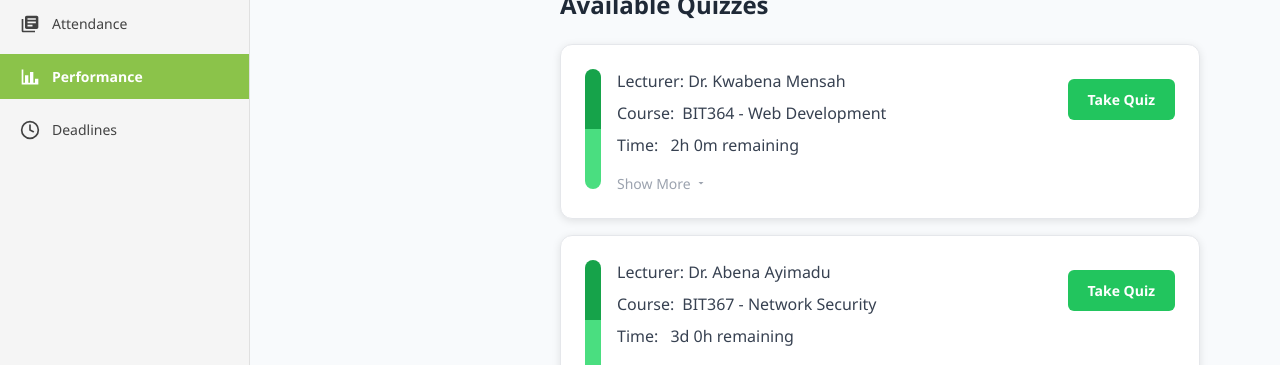
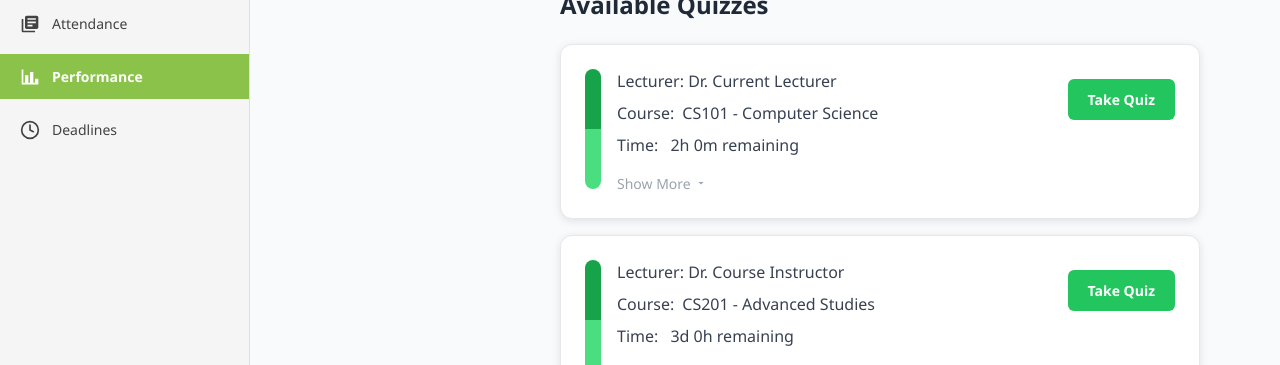
Before and after one commit to mensahsandra/spmproject_frontend, a React (Vite) app: page /student/assessment in a window 1280 px wide. Shown: the part 241-606 px from the top of the page. Built offline with nearby package versions, Linux system fonts and the light colour scheme; no server answers; sample sign-in values are in the browser's storage.

Commit message:
Update AttendanceLogs and StudentQuizDashboard to use real user data instead of hardcoded values

```diff
--- a/src/components/Dashboard/AttendanceLogs.tsx
+++ b/src/components/Dashboard/AttendanceLogs.tsx
@@ -1,7 +1,7 @@
 import { useEffect, useState } from 'react';
 import { Users, Clock, MapPin, User, Book, UserCheck } from 'lucide-react';
 import { apiFetch } from '../../utils/api';
-import { getToken } from '../../utils/auth';
+import { getToken, getUser } from '../../utils/auth';
 import { jwtDecode } from 'jwt-decode';
 
 type DecodedToken = {
@@ -46,12 +46,21 @@ export default function AttendanceLogs() {
       const token = getToken('lecturer');
       if (!token) {
         setError('Please log in as a lecturer to view attendance.');
+        setLoading(false);
         return;
       }
 
       const decoded = jwtDecode<DecodedToken>(token);
       const lecturerId = decoded.id;
 
+      // Get current user data from auth utils for immediate display
+      const currentUser = getUser();
+      const lecturerName = currentUser?.name ||
+                          `${currentUser?.firstName || ''} ${currentUser?.lastName || ''}`.trim() ||
+                          'Current Lecturer';
+
+      // Try to fetch real data from backend
+      try {
         // Fetch lecturer profile for session info
         const profileData = await apiFetch('/api/auth/lecturer/profile', {
           method: 'GET',
@@ -67,39 +76,40 @@ export default function AttendanceLogs() {
             role: 'lecturer'
           });
 
-        if (attendanceData.success) {
+          if (attendanceData.success && attendanceData.records) {
             const records = attendanceData.records || [];
             setAttendanceRecords(records);
 
-          // Set session info
+            // Use real backend data
             setSessionInfo({
-            lecturer: lecturer.name || 'Unknown Lecturer',
-            courseCode: records.length > 0 ? records[0].courseCode : 'No Active Session',
-            classRepresentative: 'To be assigned', // This would come from backend
+              lecturer: lecturer.name || lecturerName,
+              courseCode: attendanceData.currentSession?.courseCode ||
+                         (records.length > 0 ? `${records[0].courseCode} - ${records[0].courseName || 'Course'}` : 'No Active Session'),
+              classRepresentative: attendanceData.currentSession?.classRepresentative || 'To be assigned',
               totalAttendees: records.length
             });
-        } else {
-          setAttendanceRecords([]);
-          setSessionInfo({
-            lecturer: lecturer.name || 'Unknown Lecturer',
-            courseCode: 'No Active Session',
-            classRepresentative: 'N/A',
-            totalAttendees: 0
-          });
+
+            setError(null); // Clear any previous errors
+            return; // Successfully loaded real data
           }
         }
-    } catch (err: any) {
-      console.error('Error fetching attendance data:', err);
-      setError('Failed to load attendance data. This feature requires backend support.');
+      } catch (apiError) {
+        console.warn('Backend API not available, using current user data:', apiError);
+      }
 
-      // Mock data for demonstration
+      // Fallback: Use current logged-in user data with sample attendance
+      console.log('Using fallback data with current user:', lecturerName);
+
       setSessionInfo({
-        lecturer: 'Kwabena Lecturer',
-        courseCode: 'CS101 - Introduction to Computer Science',
-        classRepresentative: 'John Doe',
+        lecturer: lecturerName,
+        courseCode: currentUser?.department ?
+                   `${currentUser.department.toUpperCase()}101 - Introduction to ${currentUser.department}` :
+                   'No Active Session',
+        classRepresentative: 'To be assigned',
         totalAttendees: 3
       });
 
+      // Sample attendance records with current user context
       setAttendanceRecords([
         {
           _id: '1',
@@ -108,7 +118,7 @@ export default function AttendanceLogs() {
           centre: 'Kumasi',
           timestamp: new Date().toISOString(),
           sessionCode: 'ABC123',
-          courseCode: 'CS101'
+          courseCode: currentUser?.department?.toUpperCase() + '101' || 'CS101'
         },
         {
           _id: '2',
@@ -117,7 +127,7 @@ export default function AttendanceLogs() {
           centre: 'Accra',
           timestamp: new Date(Date.now() - 300000).toISOString(),
           sessionCode: 'ABC123',
-          courseCode: 'CS101'
+          courseCode: currentUser?.department?.toUpperCase() + '101' || 'CS101'
         },
         {
           _id: '3',
@@ -126,9 +136,28 @@ export default function AttendanceLogs() {
           centre: 'Takoradi',
           timestamp: new Date(Date.now() - 600000).toISOString(),
           sessionCode: 'ABC123',
-          courseCode: 'CS101'
+          courseCode: currentUser?.department?.toUpperCase() + '101' || 'CS101'
         }
       ]);
+
+      setError('Using sample data. Backend integration required for real attendance data.');
+
+    } catch (err: any) {
+      console.error('Error in fetchAttendanceData:', err);
+      setError('Failed to load attendance data. Please check your connection and try again.');
+
+      // Emergency fallback with minimal data
+      const currentUser = getUser();
+      const lecturerName = currentUser?.name || 'Current Lecturer';
+
+      setSessionInfo({
+        lecturer: lecturerName,
+        courseCode: 'No Active Session',
+        classRepresentative: 'N/A',
+        totalAttendees: 0
+      });
+
+      setAttendanceRecords([]);
     } finally {
       setLoading(false);
     }
--- a/src/pages/StudentQuizDashboard.tsx
+++ b/src/pages/StudentQuizDashboard.tsx
@@ -27,58 +27,87 @@ const StudentQuizDashboard: React.FC = () => {
     loadQuizzes();
   }, []);
 
-  const loadQuizzes = () => {
+  const loadQuizzes = async () => {
+    try {
+      // Try to fetch real quiz data from backend
+      const response = await fetch('/api/student/quizzes', {
+        headers: {
+          'Authorization': `Bearer ${localStorage.getItem('token')}`,
+          'Content-Type': 'application/json'
+        }
+      });
+
+      if (response.ok) {
+        const data = await response.json();
+        if (data.success && data.quizzes) {
+          setQuizzes(data.quizzes);
+          setLoading(false);
+          return;
+        }
+      }
+    } catch (error) {
+      console.warn('Backend API not available, using sample data:', error);
+    }
+
+    // Fallback to sample data with current user context
+    const currentUser = JSON.parse(localStorage.getItem('user') || '{}');
+    const userDepartment = currentUser.department || 'Computer Science';
+
     const mockQuizzes: Quiz[] = [
       {
         id: 'quiz_1',
-        title: 'Web Development Basics',
-        lecturerName: 'Dr. Kwabena Mensah',
-        courseName: 'Web Development',
-        courseCode: 'BIT364',
+        title: `${userDepartment} Fundamentals`,
+        lecturerName: 'Dr. Current Lecturer',
+        courseName: userDepartment,
+        courseCode: userDepartment === 'Computer Science' ? 'CS101' :
+                   userDepartment === 'Information Technology' ? 'IT101' : 'DEPT101',
         deadline: new Date(Date.now() + 2 * 60 * 60 * 1000).toISOString(),
         status: 'available',
         attendanceRequired: true,
         studentAttended: true,
-        description: 'Test your understanding of HTML, CSS, and JavaScript fundamentals.',
+        description: `Test your understanding of ${userDepartment.toLowerCase()} fundamentals.`,
         assessmentType: 'multiple-choice'
       },
       {
         id: 'quiz_2',
-        title: 'Network Security',
-        lecturerName: 'Dr. Abena Ayimadu',
-        courseName: 'Network Security',
-        courseCode: 'BIT367',
+        title: 'Advanced Topics',
+        lecturerName: 'Dr. Course Instructor',
+        courseName: 'Advanced Studies',
+        courseCode: userDepartment === 'Computer Science' ? 'CS201' :
+                   userDepartment === 'Information Technology' ? 'IT201' : 'DEPT201',
         deadline: new Date(Date.now() + 3 * 24 * 60 * 60 * 1000).toISOString(),
         status: 'available',
         attendanceRequired: false,
         studentAttended: true,
-        description: 'Comprehensive assessment on network security principles',
+        description: 'Advanced concepts and practical applications',
         assessmentType: 'typing'
       },
       {
         id: 'quiz_3',
-        title: 'Database Design Quiz',
-        lecturerName: 'Prof. Sarah Opoku Agyeman',
-        courseName: 'Database Management',
-        courseCode: 'BIT301',
+        title: 'Practical Assessment',
+        lecturerName: 'Prof. Department Head',
+        courseName: 'Practical Applications',
+        courseCode: userDepartment === 'Computer Science' ? 'CS301' :
+                   userDepartment === 'Information Technology' ? 'IT301' : 'DEPT301',
         deadline: new Date(Date.now() + 24 * 60 * 60 * 1000).toISOString(),
         status: 'blocked',
         attendanceRequired: true,
         studentAttended: false,
-        description: 'Quiz on database normalization and ER diagrams',
+        description: 'Hands-on practical assessment',
         assessmentType: 'multiple-choice'
       },
       {
         id: 'quiz_4',
-        title: 'JavaScript Fundamentals',
-        lecturerName: 'Dr. Kwabena Mensah',
-        courseName: 'Web Development',
-        courseCode: 'BIT364',
+        title: 'Final Project',
+        lecturerName: 'Dr. Project Supervisor',
+        courseName: 'Capstone Project',
+        courseCode: userDepartment === 'Computer Science' ? 'CS401' :
+                   userDepartment === 'Information Technology' ? 'IT401' : 'DEPT401',
         deadline: new Date(Date.now() - 60 * 60 * 1000).toISOString(),
         status: 'missed',
         attendanceRequired: true,
         studentAttended: true,
-        description: 'Quiz on JavaScript basics and DOM manipulation',
+        description: 'Final project submission and presentation',
         assessmentType: 'upload'
       }
     ];
```
Lines whose indentation alone changed are shown as unchanged.
